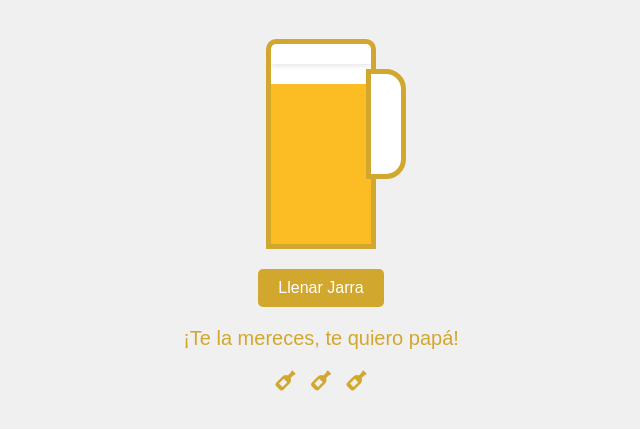
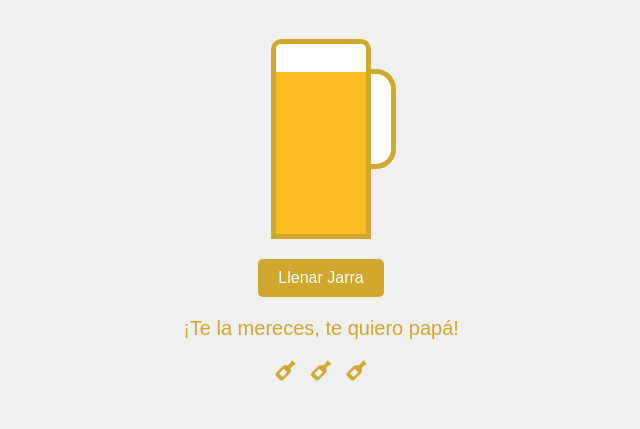
Before and after one commit to Francisco1714/dia_del_padre, a plain HTML site: page index.html in a window 1280 px wide. Both pictures are taken after a click on the button "Llenar Jarra". Shown: the part 81-510 px from the top of the page, without its empty margins (319-959 px from the left). Drawn offline with Linux system fonts and the light colour scheme.

Commit message:
corrigiendo animacion

```diff
--- a/css/estilos.css
+++ b/css/estilos.css
@@ -24,17 +24,20 @@ h1 {
     overflow: hidden;
     position: relative;
     background-color: white;
+    box-sizing: border-box;
 }
 
 .espuma {
     position: absolute;
-    top: 0;
+    bottom: 0;
     width: 100%;
-    height: 20px;
+    height: 0;
     background-color: #fff;
-    border-top-left-radius: 10px;
-    border-top-right-radius: 10px;
-    box-shadow: 0 2px 5px rgba(0, 0, 0, 0.1);
+    background-image: radial-gradient(circle, #fff 10%, transparent 20%);
+    background-size: 20px 20px;
+    transition: height 2s, bottom 2s;
+    z-index: 2;
+    box-sizing: border-box;
 }
 
 .cerveza {
@@ -44,17 +47,20 @@ h1 {
     height: 0;
     background-color: #fbbd23;
     transition: height 2s;
+    z-index: 1;
+    box-sizing: border-box;
 }
 
 .oreja {
     position: absolute;
     top: 30px;
-    right: -30px;
+    right: -25px; /* Ajustado para que quede pegada a la jarra */
     width: 30px;
     height: 100px;
     border: 5px solid #d1a72e;
     border-radius: 0 20px 20px 0;
     background-color: white;
+    box-sizing: border-box;
 }
 
 button {
@@ -92,7 +98,7 @@ button:hover {
 
     .oreja {
         top: 24px;
-        right: -24px;
+        right: -28px;
         width: 24px;
         height: 80px;
     }
@@ -115,7 +121,7 @@ button:hover {
 
     .oreja {
         top: 18px;
-        right: -18px;
+        right: -22px;
         width: 18px;
         height: 60px;
     }
--- a/index.html
+++ b/index.html
@@ -11,8 +11,8 @@
     <h1>¡Feliz Día al Mejor Papá del Mundo!</h1>
     <div class="jarra-contenedor">
         <div class="jarra">
-            <div class="espuma"></div>
-            <div class="cerveza"></div>
+            <div class="espuma" id="espuma"></div>
+            <div class="cerveza" id="cerveza"></div>
         </div>
         <div class="oreja"></div>
     </div>
--- a/js/script.js
+++ b/js/script.js
@@ -1,9 +1,13 @@
 function llenarJarra() {
-    const cerveza = document.querySelector('.cerveza');
+    const cerveza = document.getElementById('cerveza');
+    const espuma = document.getElementById('espuma');
     const audioLlenado = document.getElementById('audioLlenado');
 
     // Iniciar animación de llenado y reproducir audio
-    cerveza.style.height = '80%'; // 80% para dejar espacio para la espuma
+    cerveza.style.height = '85%'; // 85% para dejar espacio para la espuma
+    espuma.style.height = '15%'; // 15% para la espuma
+    espuma.style.bottom = '85%'; // Ajustar la posición de la espuma
+
     audioLlenado.play();
 
     // Mostrar el mensaje de celebración después de la animación de llenado
```
